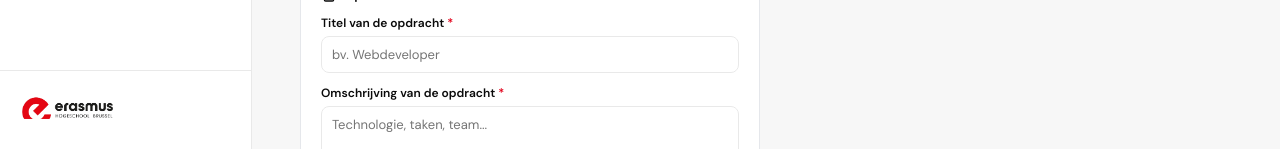
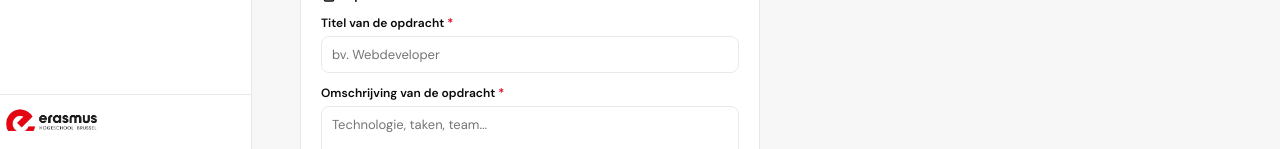
Before and after one commit to amingharbaoui/programming_project_group_1, a React (Vite) app in the folder frontend/: page /student/application in a window 1280 px wide. Shown: the part 651-800 px from the top of the page. Built offline with nearby package versions, Linux system fonts and the light colour scheme; no server answers.

Commit message:
erasmus logo styles changed

```diff
--- a/frontend/src/components/layout/Sidebar.css
+++ b/frontend/src/components/layout/Sidebar.css
@@ -64,12 +64,9 @@
 .sidebar.collapsed .nav-item .label { display: none; }
 
 .sidebar-footer {
-	padding: 12px 16px;
 	border-top: 1px solid var(--border);
 	display: flex;
 	align-items: center;
-	gap: 10px;
-	overflow: hidden;
 }
 .sidebar.collapsed .sidebar-footer { justify-content: center; padding: 10px 4px; }
 .ehb-logo { height: 54px; width: auto; display: block; }
```
